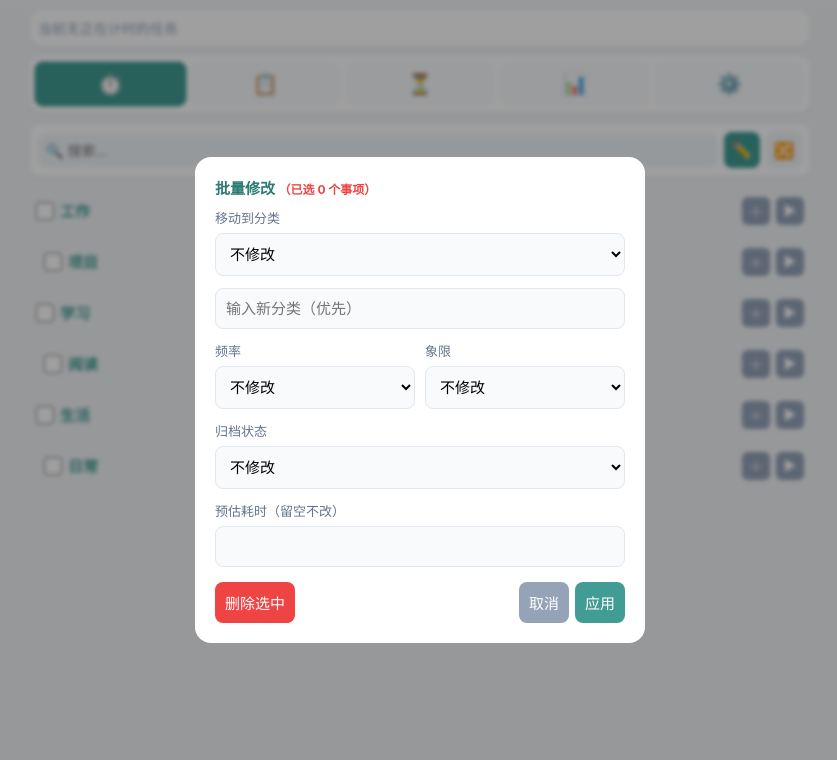
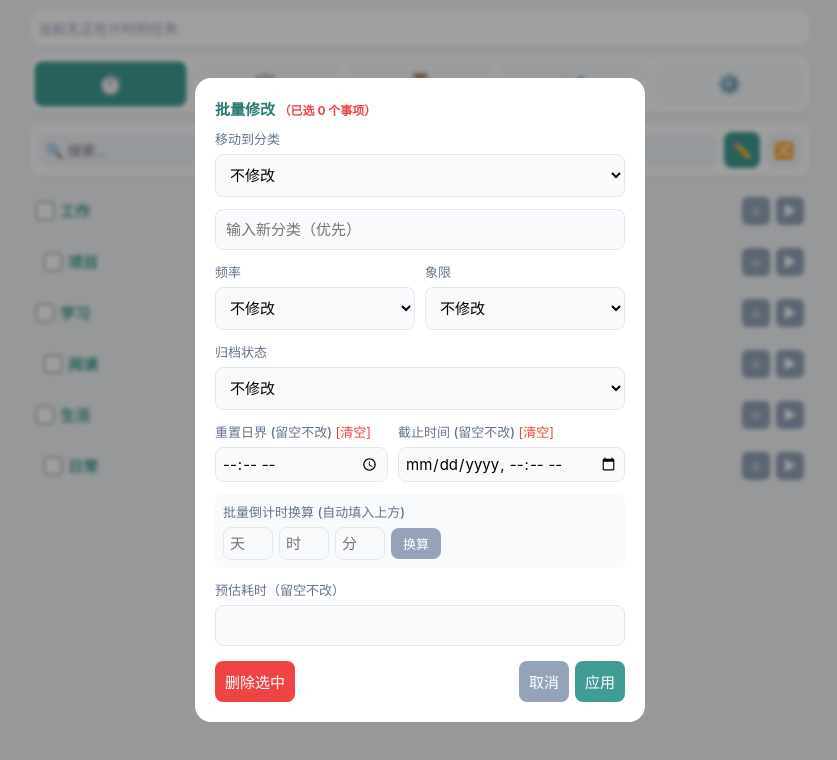
Before and after one commit to Kiiiyomi/MultiTaskTimeManager, a plain HTML site: page index.html in a window 1280 px wide. Both pictures are taken after a click on the button "✏️". Shown: the whole page, without its empty margins (220-1057 px from the left). Drawn offline with nearby package versions, Linux system fonts and the light colour scheme.

Commit message:
Update index.html

```diff
--- a/index.html
+++ b/index.html
@@ -403,7 +403,7 @@ button.icon-btn{padding:6px;font-size:14px;border-radius:6px;width:28px;height:2
 </div>
 </div>
 
-<!-- 其他弹窗保持不变 -->
+<!-- 批量修改弹窗 -->
 <div class="modal-overlay" id="batchModal">
 <div class="modal">
 <h3>批量修改 <span class="meta-small" id="batchCountInfo" style="color:#ef4444; font-weight:bold;"></span></h3>
@@ -417,6 +417,28 @@ button.icon-btn{padding:6px;font-size:14px;border-radius:6px;width:28px;height:2
   </div>
 </div>
 <div class="form-group"><label>归档状态</label><select id="batchArchivedSel"><option value="">不修改</option><option value="true">设为归档</option><option value="false">取消归档</option></select></div>
+
+<div class="flex-row" style="gap:10px;">
+  <div class="form-group" style="flex:1">
+    <label>重置日界 (留空不改) <span style="color:#ef4444;cursor:pointer;font-weight:normal;" onclick="document.getElementById('batchDayBoundary').value=''">[清空]</span></label>
+    <input type="time" id="batchDayBoundary" style="padding:6px;">
+  </div>
+  <div class="form-group" style="flex:1">
+    <label>截止时间 (留空不改) <span style="color:#ef4444;cursor:pointer;font-weight:normal;" onclick="document.getElementById('batchDeadline').value=''">[清空]</span></label>
+    <input type="datetime-local" id="batchDeadline" style="padding:6px;">
+  </div>
+</div>
+
+<div class="form-group" style="background:#f8fafc; padding:8px; border-radius:8px; margin-bottom:12px;">
+  <label>批量倒计时换算 (自动填入上方)</label>
+  <div class="flex-row">
+    <input type="number" id="batchCountDay" placeholder="天" style="width:50px; padding:6px;">
+    <input type="number" id="batchCountHour" placeholder="时" style="width:50px; padding:6px;">
+    <input type="number" id="batchCountMin" placeholder="分" style="width:50px; padding:6px;">
+    <button class="secondary" onclick="calcBatchDeadline()" style="padding:6px 12px; font-size:13px;">换算</button>
+  </div>
+</div>
+
 <div class="form-group"><label>预估耗时（留空不改）</label><input type="number" id="batchEst" min="0"></div>
 <div class="flex-row" style="justify-content:space-between; margin-top:15px;">
   <button class="danger" onclick="batchDeleteSelected()">删除选中</button>
@@ -863,6 +885,7 @@ function toggleDone(evId, targetDateStr, isExpired = false){
   if (doneDate === targetDateStr) {
     pushUndo("取消待办");
     delete db.doneEvents[evId];
+    // 尝试撤销刚才自动生成的记录
     if (db.records.length > 0) {
       const lastRec = db.records[db.records.length - 1];
       if (lastRec.eventId === evId && lastRec.isAutoDone) db.records.pop();
@@ -871,10 +894,17 @@ function toggleDone(evId, targetDateStr, isExpired = false){
     pushUndo("完成待办");
     db.doneEvents[evId] = targetDateStr;
 
+    // 检查是否在计时
     const runningTimer = Object.values(db.timers).find(t => t.eventId === evId);
     if (runningTimer) {
+        // 正在计时，直接结算
         stopTimer(runningTimer.tid, true);
     } else {
+        // 未计时，检查今天是否已经有过记录
+        const today = todayStr();
+        const hasRecord = db.records.some(r => r.eventId === evId && (dateToStr(new Date(r.start)) === today || dateToStr(new Date(r.end)) === today));
+
+        if (!hasRecord) {
             let shouldRecord = true;
             if (isExpired) {
                 shouldRecord = confirm("任务已过期，是否补录预估时间到时间轴？（点取消则不记录时间直接完成）");
@@ -885,6 +915,7 @@ function toggleDone(evId, targetDateStr, isExpired = false){
                 const durMs = (ev.est || 30) * 60 * 1000;
                 const start = new Date(now.getTime() - durMs);
                 db.records.push({ rid: "rec_" + Date.now(), eventId: ev.id, cat: ev.cat.split("/").pop(), name: ev.name, start: start.toISOString(), end: now.toISOString(), durationMs: durMs, isAutoDone: true });
+            }
         }
     }
   }
@@ -1714,6 +1745,15 @@ function calcDeadline(){
   document.getElementById("editDeadline").value = formatDatetimeLocal(target);
 }
 
+function calcBatchDeadline(){
+  const days = Number(document.getElementById("batchCountDay").value || 0);
+  const hours = Number(document.getElementById("batchCountHour").value || 0);
+  const mins = Number(document.getElementById("batchCountMin").value || 0);
+  if(days === 0 && hours === 0 && mins === 0) return;
+  const target = new Date(Date.now() + (days*24*3600 + hours*3600 + mins*60)*1000);
+  document.getElementById("batchDeadline").value = formatDatetimeLocal(target);
+}
+
 function calcAxisTime(source) {
   const startEl = document.getElementById("addAxisTimeStart");
   const endEl = document.getElementById("addAxisTimeEnd");
@@ -1817,6 +1857,11 @@ function openBatchModal(){
   document.getElementById("batchNewCat").value = ""; document.getElementById("batchFreqSel").value = "";
   document.getElementById("batchQuadSel").value = ""; document.getElementById("batchArchivedSel").value = "";
   document.getElementById("batchEst").value = "";
+  document.getElementById("batchDayBoundary").value = "";
+  document.getElementById("batchDeadline").value = "";
+  document.getElementById("batchCountDay").value = "";
+  document.getElementById("batchCountHour").value = "";
+  document.getElementById("batchCountMin").value = "";
   document.getElementById("batchCountInfo").innerText = `（已选 ${db.batchChecked.size} 个事项）`;
   document.getElementById("batchModal").classList.add("show");
 }
@@ -1834,6 +1879,9 @@ function applyBatchEdit(){
   const freq = document.getElementById("batchFreqSel").value, quad = document.getElementById("batchQuadSel").value;
   const arch = document.getElementById("batchArchivedSel").value;
   const estRaw = document.getElementById("batchEst").value.trim(), est = estRaw === "" ? null : Number(estRaw);
+
+  const boundaryVal = document.getElementById("batchDayBoundary").value;
+  const deadlineVal = document.getElementById("batchDeadline").value;
 
   ids.forEach(id => {
     const ev = db.events.find(e => e.id === id); if(!ev) return;
@@ -1842,6 +1890,8 @@ function applyBatchEdit(){
     if(quad !== "") ev.quad = Number(quad);
     if(arch !== "") ev.isArchived = (arch === "true");
     if(est !== null && !isNaN(est)) ev.est = est;
+    if (boundaryVal !== "") ev.dayBoundary = boundaryVal;
+    if (deadlineVal !== "") ev.deadline = deadlineVal;
   });
   saveDB(); closeBatchModal(); renderAll();
 }
```
Lines whose indentation alone changed are shown as unchanged.
